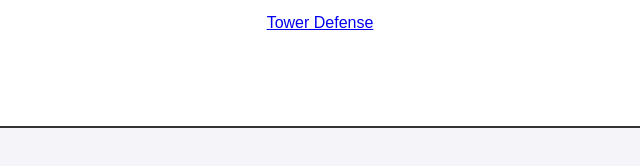
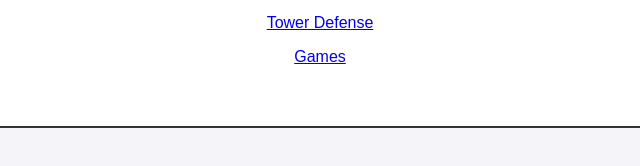
Before and after one commit to ianisbetter09/cool-science-games, a plain HTML site: page index.html in a window 1280 px wide. Shown: the part 356-522 px from the top of the page, 322-962 px from the left. Drawn offline with nearby package versions, Linux system fonts and the light colour scheme.

Commit message:
Update index.html

```diff
--- a/index.html
+++ b/index.html
@@ -45,7 +45,7 @@
     <p><a href="https://ianisbetter09.github.io/science-games/Newchess.html" target="_blank">Chess</a></p>
     <p><a href="https://ianisbetter09.github.io/science-games/blockblast.html" target="_blank">Block Breaker</a></p>
     <p><a href="https://ianisbetter09.github.io/science-games/tower.html" target="_blank">Tower Defense</a></p>
-
+    <p><a href="https://ianisbetter09.github.io/science-games/games.html" target="_blank">Games</a></p>
 
 
 
```
